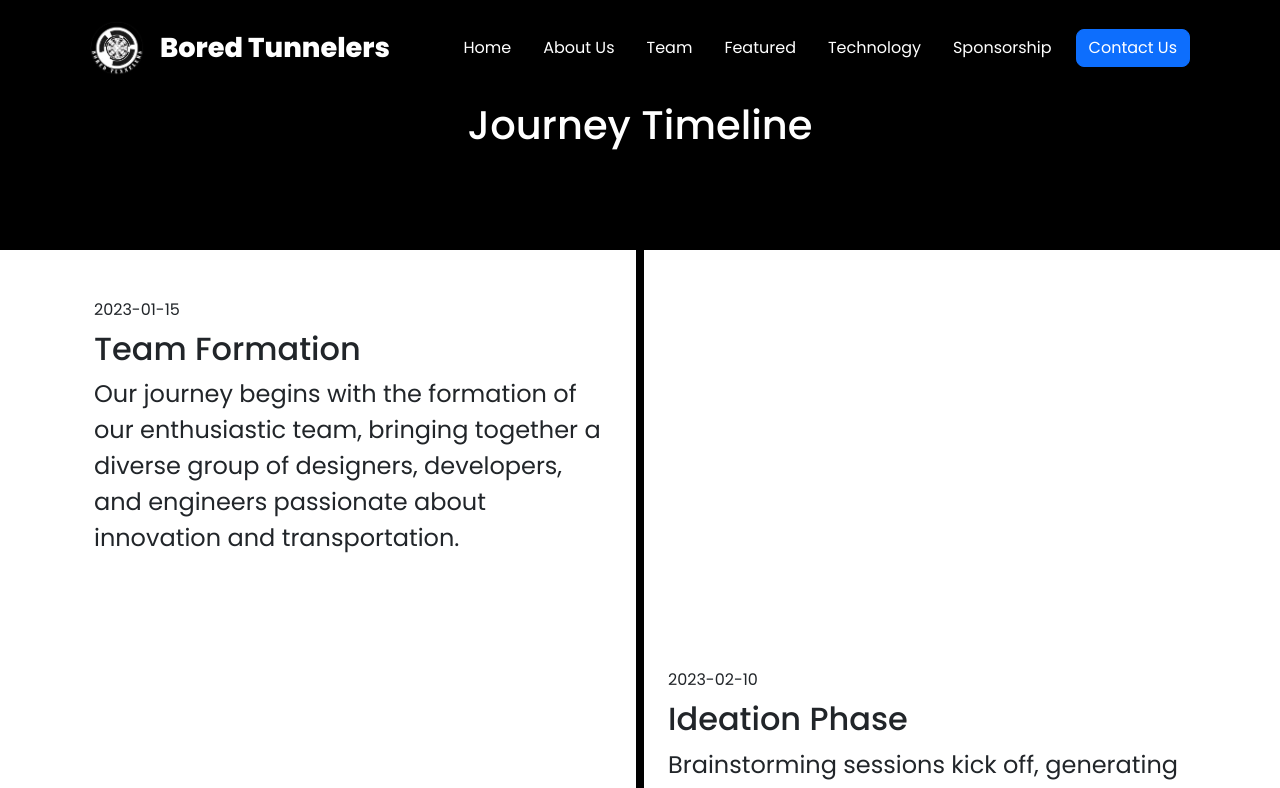
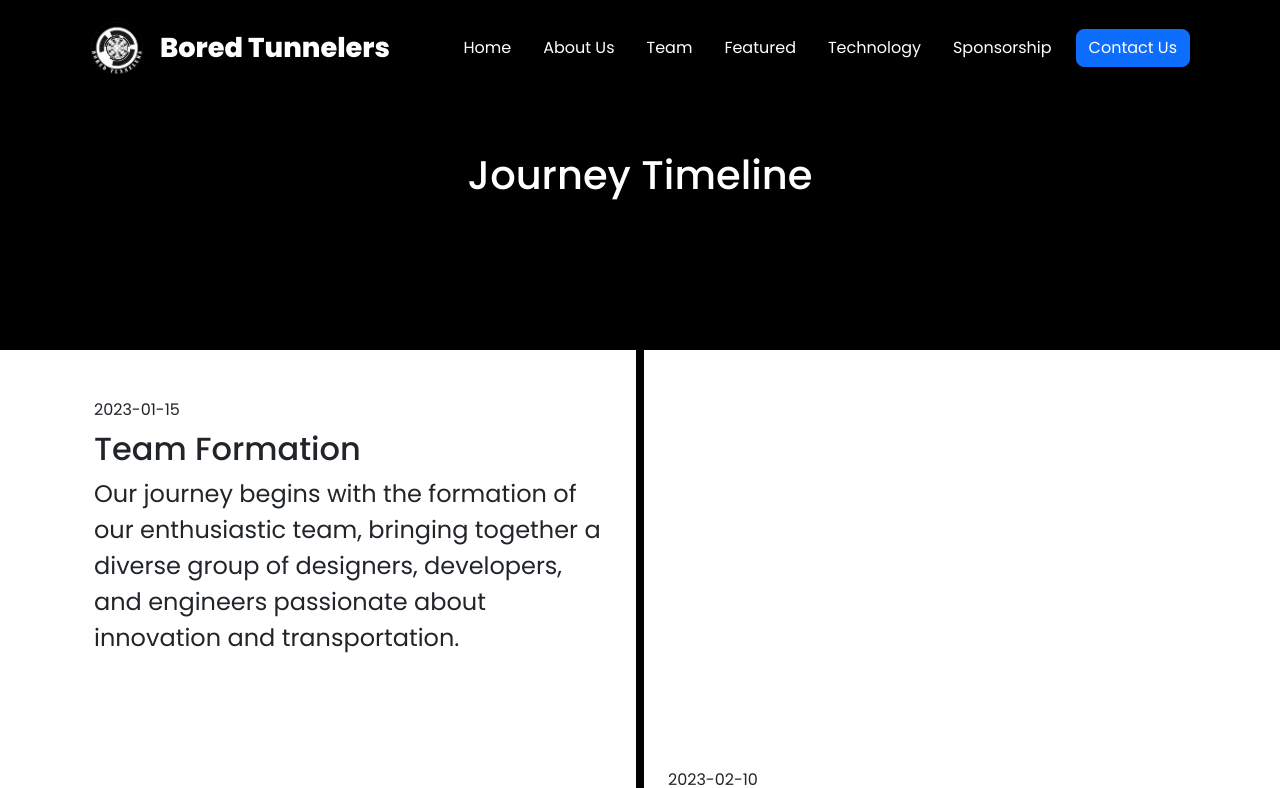
Before and after one commit to NafisAshraf/bored-tunnelers, a React (Create React App) app: page /our-story in a window 1280 px wide. Shown: the top 788 px of the page. Built offline with nearby package versions, Linux system fonts and the light colour scheme.

Commit message:
Update Timeline.css

```diff
--- a/src/components/timeline/Timeline.css
+++ b/src/components/timeline/Timeline.css
@@ -1,5 +1,5 @@
 .top {
-  height: 250px;
+  height: 350px;
 
 }
 
```
